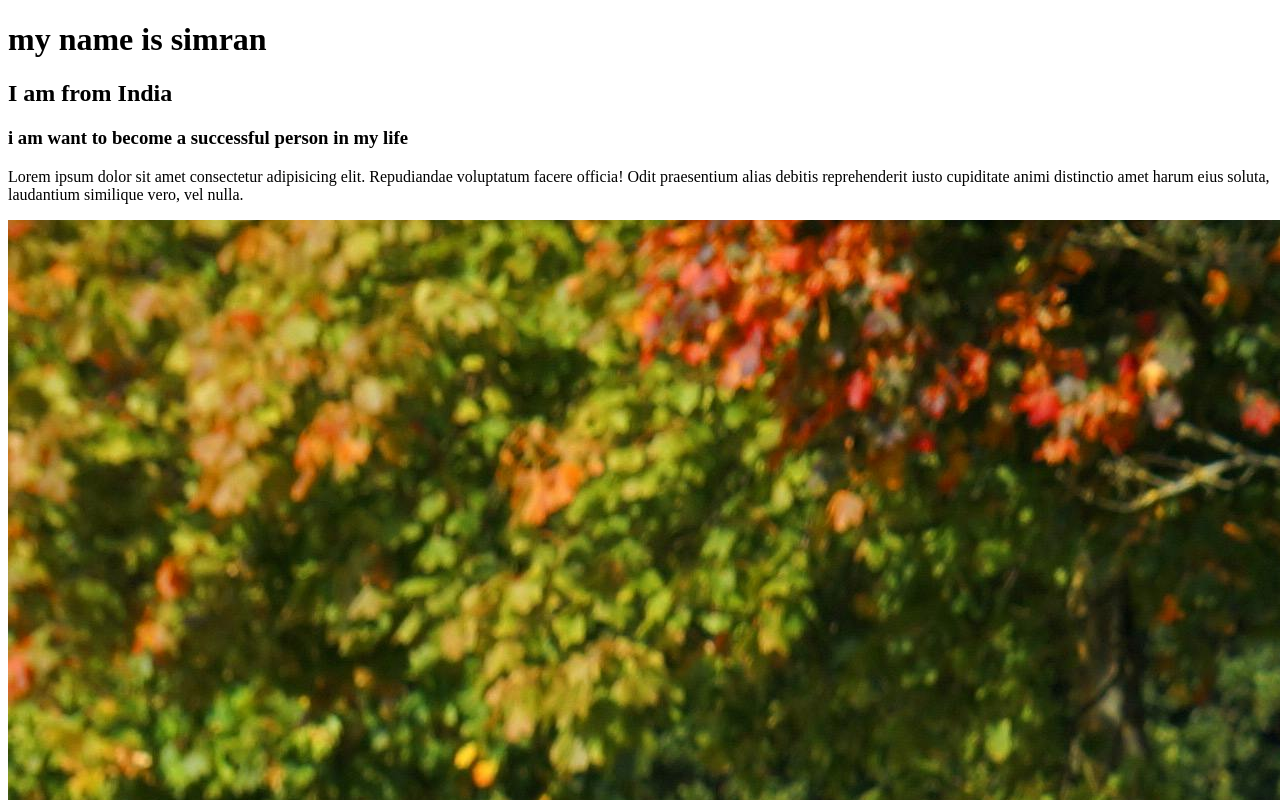
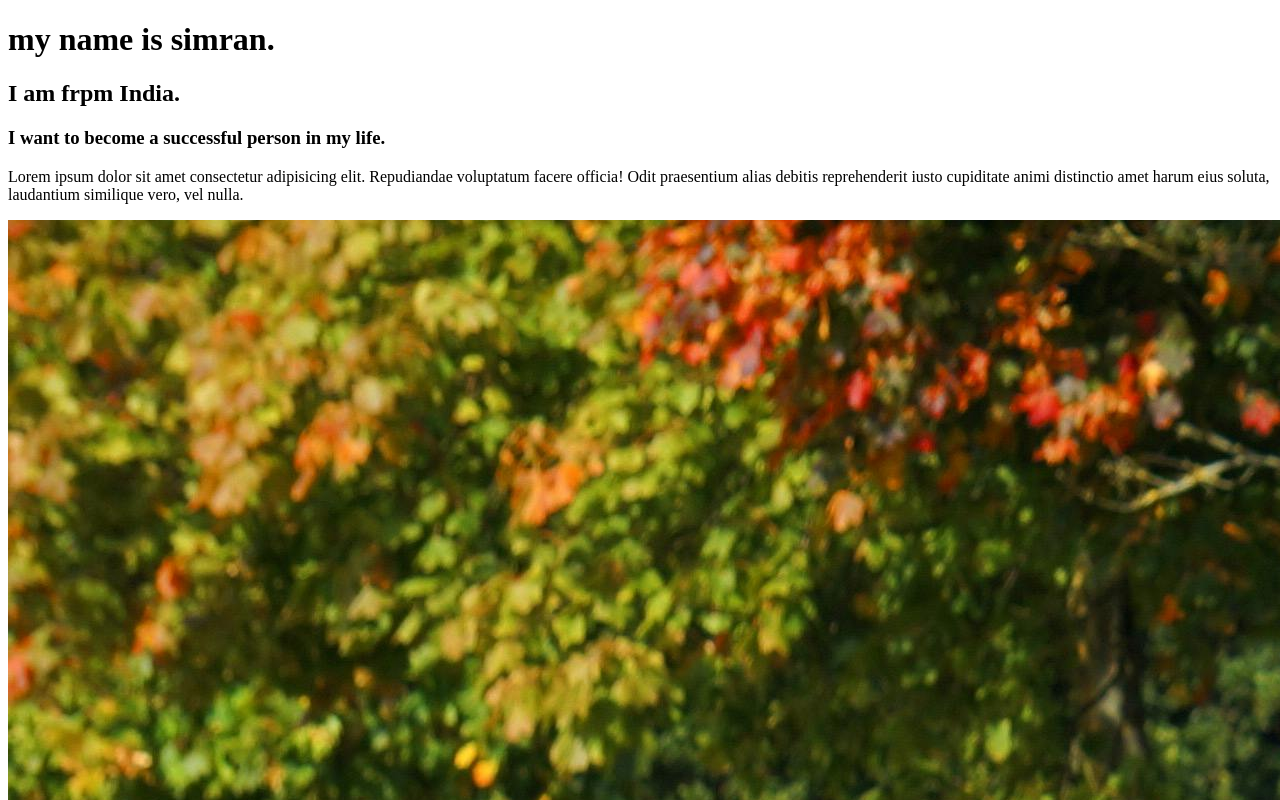
Before and after one commit to simranvird/firstcode, a plain HTML site: page index.html in a window 1280 px wide. Shown: the top 800 px of the page. Drawn offline with Linux system fonts and the light colour scheme.

Commit message:
Update index.html

```diff
--- a/index.html
+++ b/index.html
@@ -6,9 +6,9 @@
     <title>Document</title>
 </head>
 <body>
-    <h1>my name is simran</h1>
-    <h2>I am from India </h2>
-   <h3>i am want to become a successful person in my life</h3>
+    <h1>my name is simran.</h1>
+    <h2>I am frpm India.</h2>
+   <h3>I want to become a successful person in my life.</h3>
    <p>Lorem ipsum dolor sit amet consectetur adipisicing elit. Repudiandae voluptatum facere officia! Odit praesentium alias debitis reprehenderit iusto cupiditate animi distinctio amet harum eius soluta, laudantium similique vero, vel nulla.</p>
     <img src="omg.jpg" alt="car">
 
```
